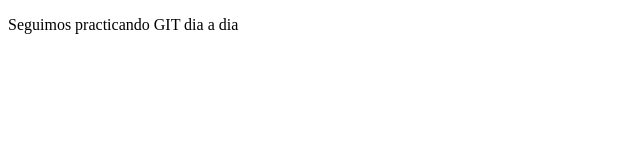
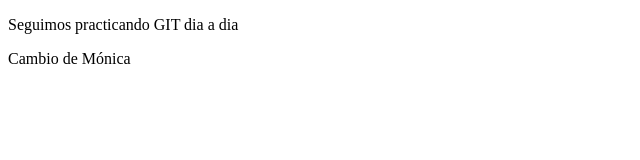
Before and after one commit to dani8pl/GIT_28OCT, a plain HTML site: page index.html in a window 1280 px wide. Shown: the whole page, without its empty margins (0-640 px from the left). Drawn offline with Linux system fonts and the light colour scheme.

Commit message:
CAMBIOS MÓNICA

```diff
--- a/index.html
+++ b/index.html
@@ -9,6 +9,7 @@
 
 <body>
     <p>Seguimos practicando GIT dia a dia</p>
+    <p>Cambio de Mónica</p>
 
 </body>
 
```
